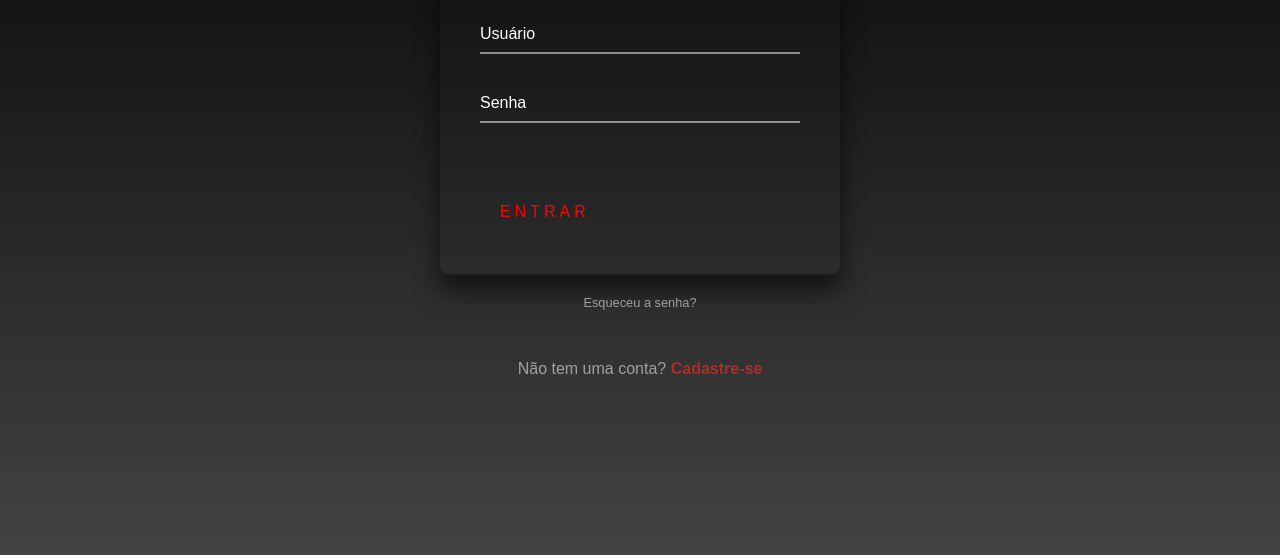
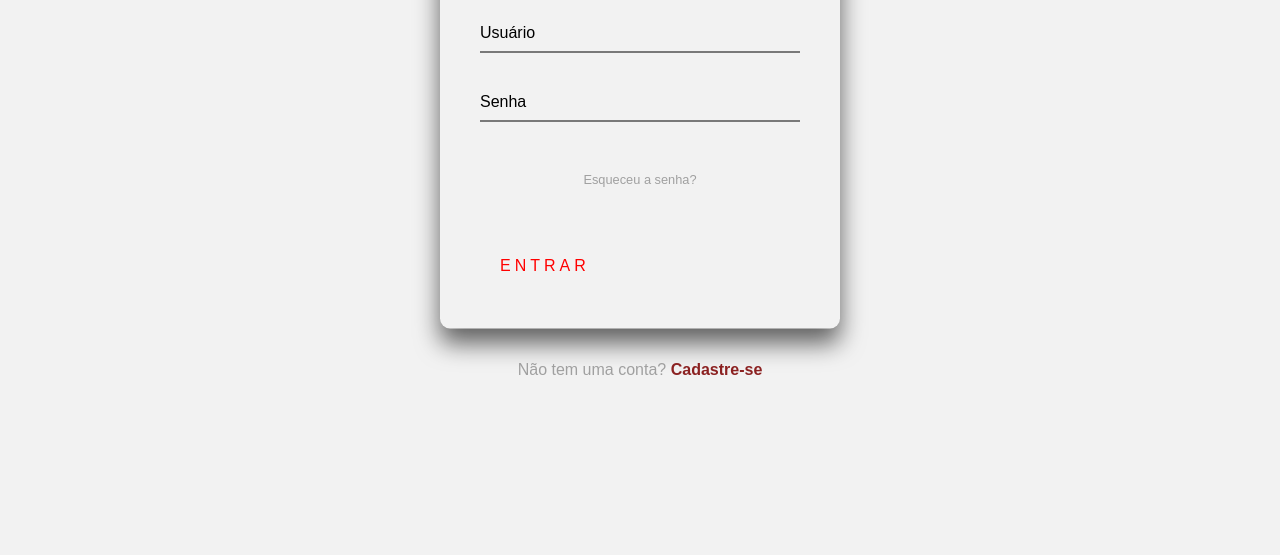
Before and after one commit to SamuelGesser/login-page_Teste, a plain HTML site: page index.html in a window 1280 px wide. Shown: the part 245-800 px from the top of the page. Drawn offline with Linux system fonts and the light colour scheme.

Commit message:
White-Mode
login claro

```diff
--- a/index.html
+++ b/index.html
@@ -13,9 +13,7 @@
 
     <div class="conteudo">
         <div class="login-box">
-            <h2>Login</h2>
-
-
+            <h2><span>M</span>eta<span>P</span>ark</h2>
             <form>
                 <div class="user-box">
                     <input type="text" name="" required="">
@@ -25,28 +23,16 @@
                     <input type="password" name="" required="">
                     <label>Senha</label>
                 </div>
+                <div class="forget">
+                    <span> <a class="link" href="#">Esqueceu a senha?</a></span>
+                </div>
 
-                <a href="#">
-                    <span></span>
-                    <span></span>
-                    <span></span>
-                    <span></span>
+                <a id="entrar" href="#">
                     Entrar
-
                 </a>
-
-
             </form>
-
         </div>
-
-        <div class="forget">
-            <span> <a class="link" href="#">Esqueceu a senha?</a></span>
-        </div>
-
         <p class="signup">
-
-            <br>
             <span>Não tem uma conta? <a class="link-red" href="#">Cadastre-se</a></span>
         </p>
     </div>
--- a/styles.css
+++ b/styles.css
@@ -6,8 +6,7 @@ body {
     margin: 0;
     padding: 0;
     font-family: sans-serif;
-    background: linear-gradient(#000000, #434343)
-
+    background: #f2f2f2;
 }
 
 .conteudo{
@@ -28,8 +27,12 @@ body {
 .login-box h2 {
     margin: 0 0 30px;
     padding: 0;
-    color: #fff;
+    color: rgb(0, 0, 0);
     text-align: center;
+}
+
+.login-box span{
+    color: crimson;
 }
 
 .login-box .user-box {
@@ -40,10 +43,10 @@ body {
     width: 100%;
     padding: 10px 0;
     font-size: 16px;
-    color: #fff;
+    color: rgb(0, 0, 0);
     margin-bottom: 30px;
     border: none;
-    border-bottom: 1px solid #fff;
+    border-bottom: 1px solid rgb(0, 0, 0);
     outline: none;
     background: transparent;
 }
@@ -54,7 +57,7 @@ body {
     left: 0;
     padding: 10px 0;
     font-size: 16px;
-    color: #fff;
+    color: rgb(0, 0, 0);
     pointer-events: none;
     transition: .5s;
 }
@@ -67,7 +70,7 @@ body {
     font-size: 12px;
 }
 
-.login-box form a {
+#entrar {
     position: relative;
     display: inline-block;
     padding: 10px 20px;
@@ -81,29 +84,9 @@ body {
     letter-spacing: 4px;
 }
 
-.login-box a:hover {
-    background: red;
-    color: #fff;
-    border-radius: 5px;
-    box-shadow: 0 0 5px red,
-        0 0 25px red,
-        0 0 50px red,
-        0 0 100px red;
-
-}
-
-.login-box a span {
-    position: absolute;
-    display: block;
-}
-
-.login-box a span:nth-child(1) {
-    top: 0;
-    left: -100%;
-    width: 100%;
-    height: 2px;
-    background: linear-gradient(90deg, transparent, red);
-    animation: btn-anim1 1s linear infinite;
+#entrar:hover {
+    transition: all .2s ease-in-out;
+    transform: scale(1.1);
 }
 
 .signup {
@@ -114,7 +97,7 @@ body {
 
 .link-red{
     font-weight: bold;
-    color: rgb(173, 45, 45);
+    color: rgb(139, 33, 33);
     text-decoration: none;
 }
 
@@ -134,83 +117,5 @@ body {
 }
 
 .forget a:hover{
-    color: rgb(255, 255, 255);
+    color: rgb(255, 0, 0);
 }
-
-.group:nth-child(1) {
-    min-height: 19rem;
-}
-
-@keyframes btn-anim1 {
-    0% {
-        left: -100%;
-    }
-
-    50%,
-    100% {
-        left: 100%
-    }
-}
-
-.login-box a span:nth-child(2) {
-    top: -100%;
-    right: 0;
-    width: 2px;
-    height: 100%;
-    background: linear-gradient(180deg, transparent, red);
-    animation: btn-anim2 1s linear infinite;
-    animation-delay: .25s;
-}
-
-@keyframes bnt-anim2 {
-    0% {
-        top: -100%;
-    }
-
-    50%,
-    100% {
-        top: 100%;
-    }
-}
-
-.login-box a span:nth-child(3) {
-    bottom: 0;
-    right: 100%;
-    width: 100%;
-    height: 2px;
-    background: linear-gradient(270deg, transparent, red);
-    animation: bnt-anim3 1s linear infinite;
-    animation-delay: .5s;
-}
-
-@keyframes bnt-anim3 {
-    0% {
-        right: -100%;
-    }
-
-    50%,
-    100% {
-        right: 100%;
-    }
-}
-
-.login-box a span:nth-child(4) {
-    bottom: -100%;
-    left: 0;
-    width: 2px;
-    height: 100%;
-    background: linear-gradient(360deg, transparent, red);
-    animation: bnt-anim4 1s linear infinite;
-    animation-delay: .75s;
-}
-
-@keyframes bnt-anim4 {
-    0% {
-        bottom: -100%;
-    }
-
-    50%,
-    100% {
-        botton: 100%;
-    }
-}
```
